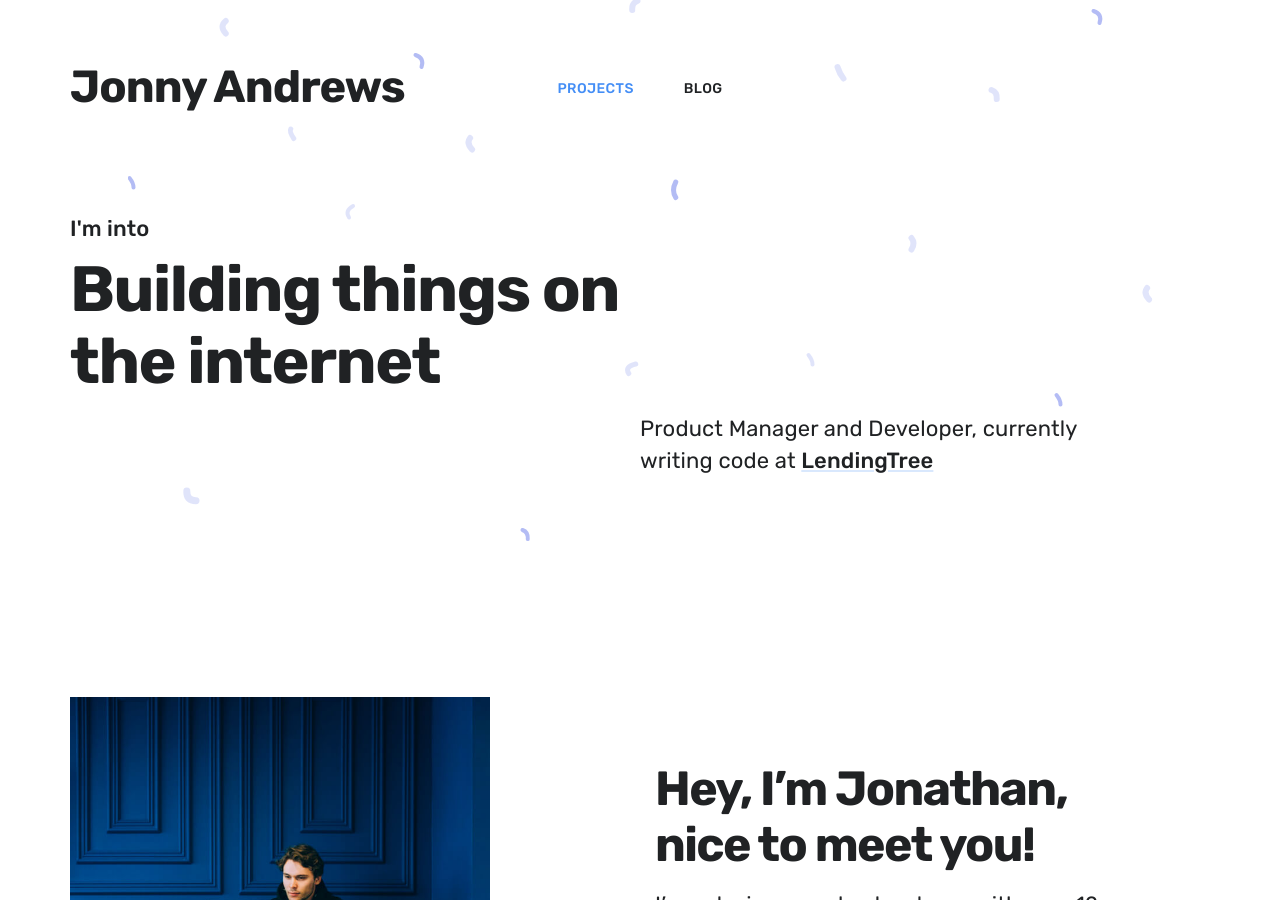
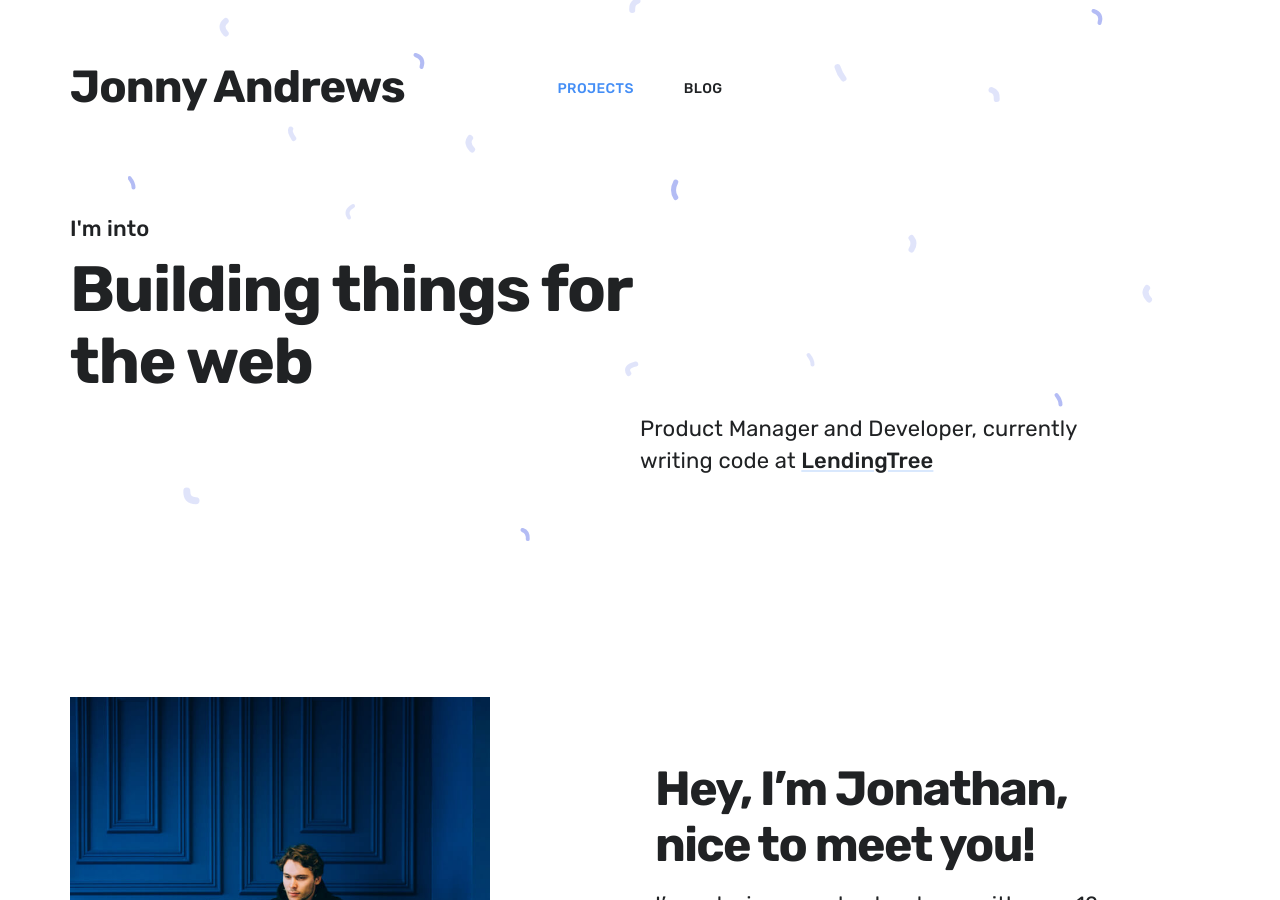
Before and after one commit to jonathanandrewsuk/jonathanandrewsuk.github.io, a Jekyll site: the page built from index.html, in a window 1280 px wide and 900 px high. Built offline with Jekyll 4.4.1, drawn with Linux system fonts in a browser that asks for light colours; nearby versions of some CDN libraries.

Commit message:
Update index.html

```diff
--- a/index.html
+++ b/index.html
@@ -1,7 +1,7 @@
 ---
 layout: default
 overtitle: I'm into
-title: Building things on the internet
+title: Building things for the web
 description: Product Manager and Developer, currently writing code at LendingTree
 featured_image: /images/social.jpg
 ---
```
